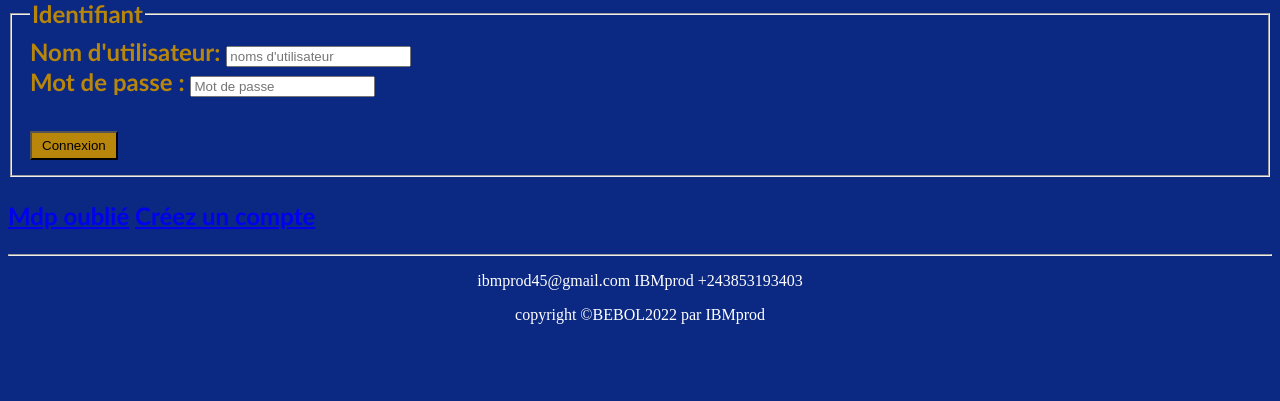
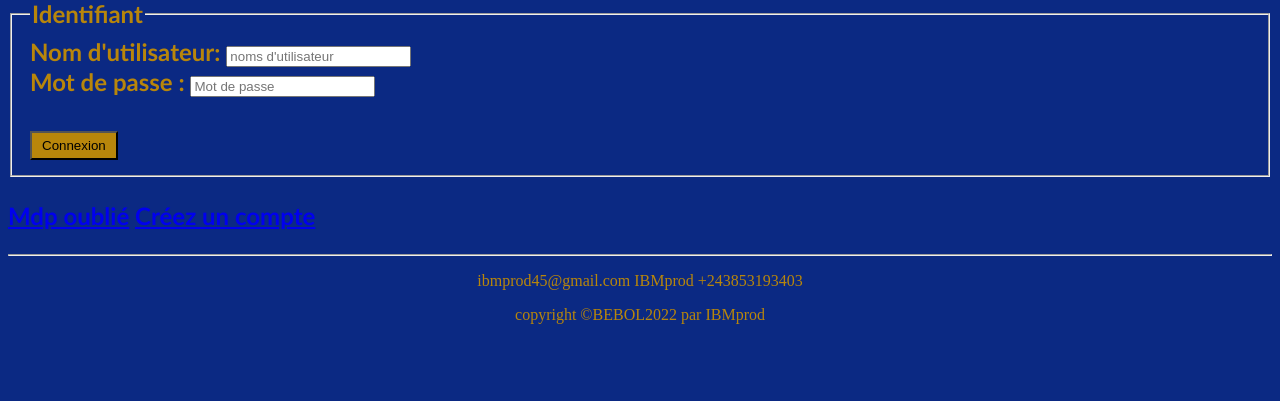
Before and after one commit to Benjamin-masini/IBMprod, a PHP site: page /Connexion.HTML in a window 1280 px wide. Shown: the part 241-642 px from the top of the page. Run offline with PHP 8.4, Linux system fonts and the light colour scheme.

Commit message:
Update Connexion1.CSS

```diff
--- a/Connexion1.CSS
+++ b/Connexion1.CSS
@@ -25,10 +25,7 @@ h3{color: darkgoldenrod;
 #Connexion:hover { color: white;
 }
 
-.Lien{ text-color: white;
-}
-P {
-  color: WHITE;
+P1{ text-color: white;
 }
 
 
```
